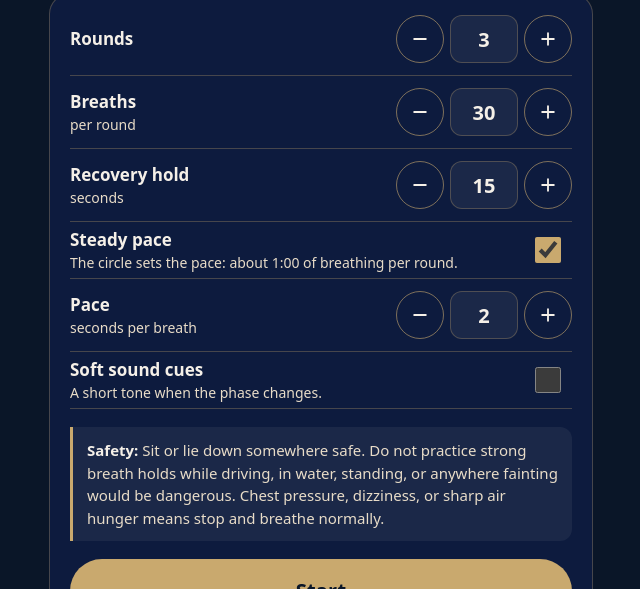
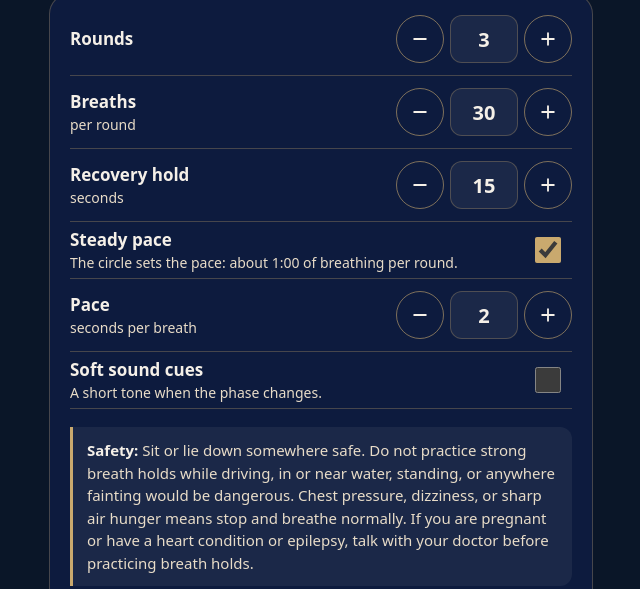
Before and after one commit to liquidbreathwork/breath-round-timer, a website: page index.html in a window 1280 px wide. Shown: the part 211-800 px from the top of the page, without its empty margins (319-959 px from the left). Drawn offline with Linux system fonts and the light colour scheme.

Commit message:
fix(safety): name water, pregnancy, heart conditions and epilepsy in the safety line
Use the reviewed safety wording on the page and in the README: "in or
near water" instead of "in water", plus a line asking people who are
pregnant or have a heart condition or epilepsy to talk with their doctor
before practicing breath holds.

Co-Authored-By: Claude Opus 5.5 <noreply@anthropic.com>

```diff
--- a/index.html
+++ b/index.html
@@ -375,7 +375,7 @@
         </label>
       </div>
 
-      <p class="safety"><strong>Safety:</strong> Sit or lie down somewhere safe. Do not practice strong breath holds while driving, in water, standing, or anywhere fainting would be dangerous. Chest pressure, dizziness, or sharp air hunger means stop and breathe normally.</p>
+      <p class="safety"><strong>Safety:</strong> Sit or lie down somewhere safe. Do not practice strong breath holds while driving, in or near water, standing, or anywhere fainting would be dangerous. Chest pressure, dizziness, or sharp air hunger means stop and breathe normally. If you are pregnant or have a heart condition or epilepsy, talk with your doctor before practicing breath holds.</p>
 
       <button type="button" class="primary" id="start">Start</button>
     </div>
```
Also changed, not shown: README.md.
